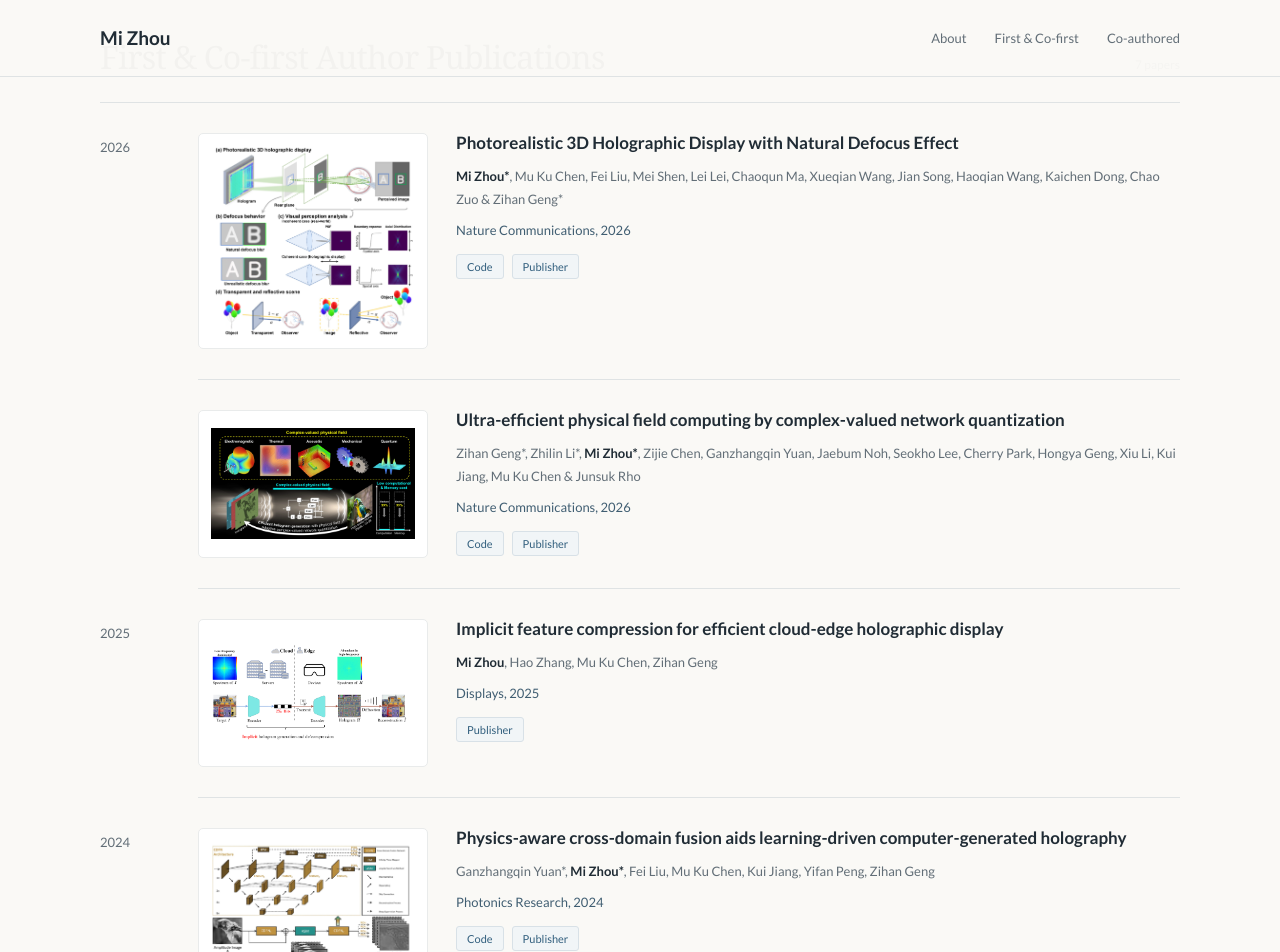
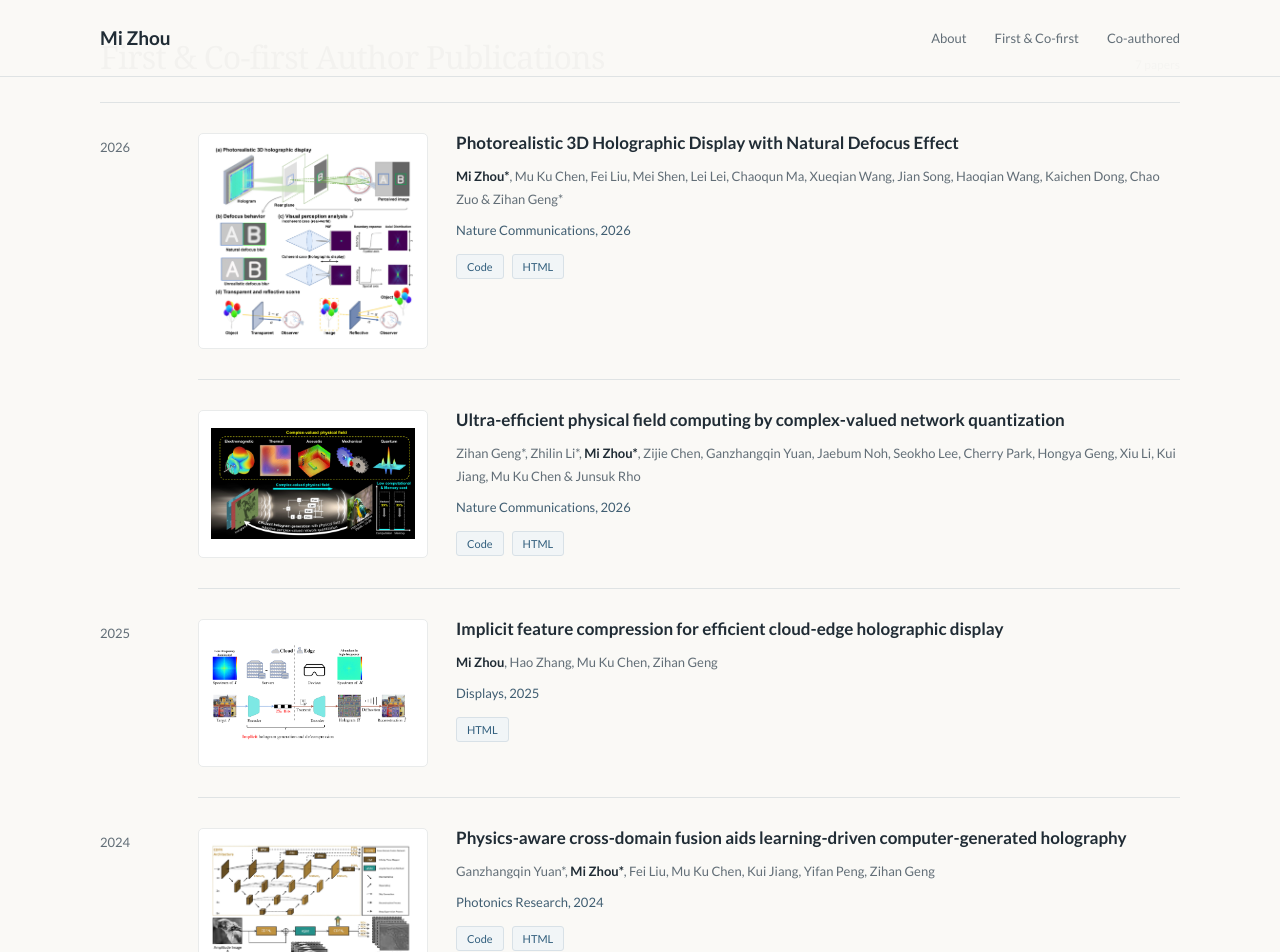
Before and after one commit to MiZhou22/MiZhou22.github.io, a Jekyll site: the page built from _posts/2026-05-06-NaturalDefocusEffect.markdown, in a window 1280 px wide and 1400 px high, scrolled down 671 px. Shown: the top 952 px of the window. Built offline with Jekyll 4.4.1, drawn with Linux system fonts in a browser that asks for light colours; some of the changed text lies outside the part shown.

Commit message:
Label publisher page links as HTML

```diff
--- a/_includes/publication-row.html
+++ b/_includes/publication-row.html
@@ -18,7 +18,7 @@
         {% if first_character == '/' %}
         {% assign link_url = link_url | relative_url %}
         {% endif %}
-        <li><a href="{{ link_url | escape }}">{% if link_type == 'arxiv' %}arXiv{% elsif link_type == 'website' %}Publisher{% elsif link_type == 'youtube' %}YouTube{% else %}{{ link_type | capitalize }}{% endif %}</a></li>
+        <li><a href="{{ link_url | escape }}">{% if link_type == 'arxiv' %}arXiv{% elsif link_type == 'website' %}HTML{% elsif link_type == 'youtube' %}YouTube{% else %}{{ link_type | capitalize }}{% endif %}</a></li>
         {% endif %}
       {% endfor %}
     {% endcapture %}
```
Also changed, not shown: AGENTS.md (+1 -1 lines).
